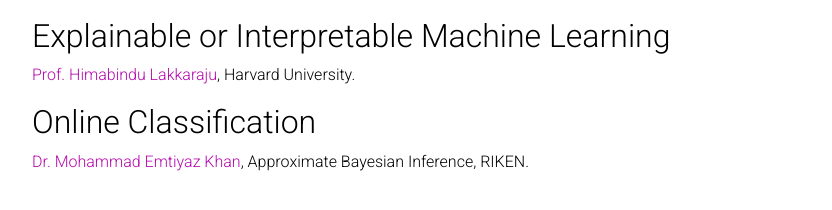
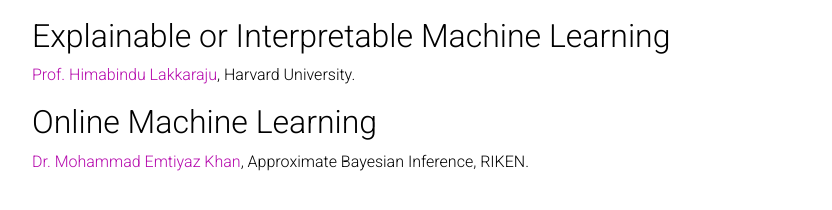
Before and after one commit to sijang/sijang.github.io, a Jekyll site: the page built from _pages/Interests.md, in a window 1280 px wide. Shown: the part 449-659 px from the top of the page, without its empty margins (223-1055 px from the left). Built offline with Jekyll 4.4.1, drawn with Linux system fonts in a browser that asks for light colours; nearby versions of some CDN libraries; a style sheet for code colours, icons or effects is not loaded.

Commit message:
Update Interests.md

```diff
--- a/_pages/Interests.md
+++ b/_pages/Interests.md
@@ -19,5 +19,5 @@ nav: true
 ## Explainable or Interpretable Machine Learning
   > [Prof. Himabindu Lakkaraju](https://himalakkaraju.github.io){:target="_blank"}, Harvard University.
 
-## Online Classification
+## Online Machine Learning
   > [Dr. Mohammad Emtiyaz Khan](https://emtiyaz.github.io/){:target="_blank"}, Approximate Bayesian Inference, RIKEN.
```
